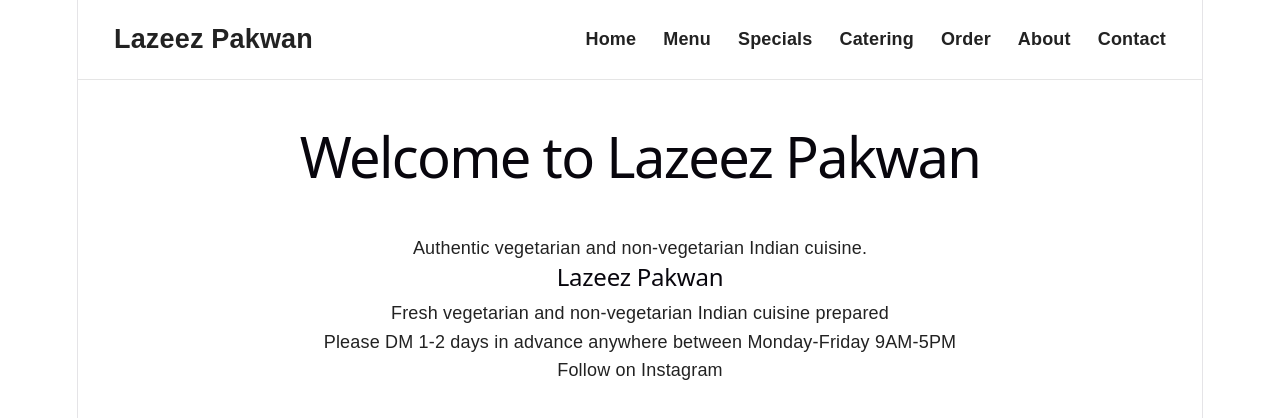
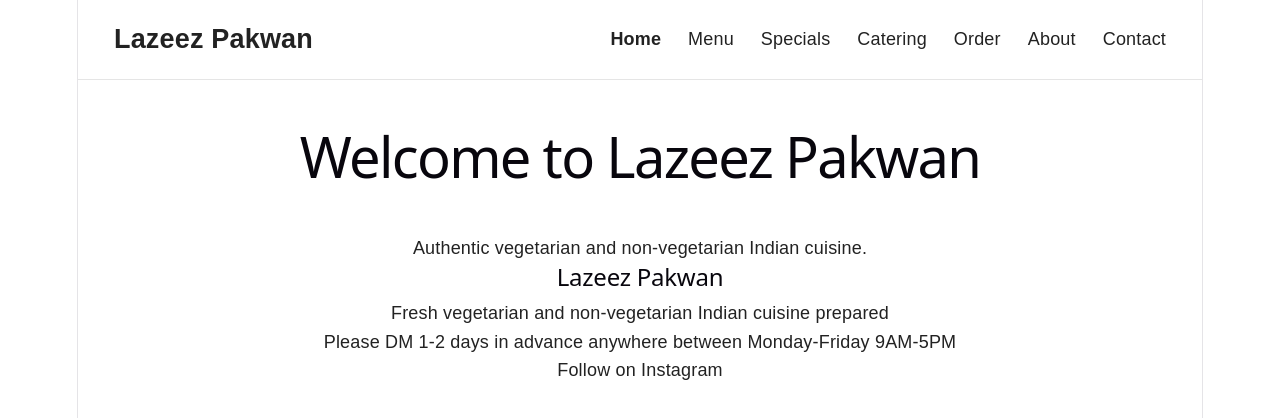
Before and after one commit to Agent610/Lazeez_Pakwan-Website, a React (Vite) app in the folder lazeez-pakwan/: page / in a window 1280 px wide. Shown: the top 418 px of the page. Built offline with nearby package versions, Linux system fonts and the light colour scheme.

Commit message:
Only job left get client's information responsive design, CSS work, and deploy completion 75%

```diff
--- a/lazeez-pakwan/index.html
+++ b/lazeez-pakwan/index.html
@@ -4,7 +4,7 @@
     <meta charset="UTF-8" />
     <link rel="icon" type="image/svg+xml" href="/favicon.svg" />
     <meta name="viewport" content="width=device-width, initial-scale=1.0" />
-    <title>lazeez-pakwan</title>
+    <title>Lazeez-Pakwan</title>
   </head>
   <body>
     <div id="root"></div>
--- a/lazeez-pakwan/src/components/Navbar.jsx
+++ b/lazeez-pakwan/src/components/Navbar.jsx
@@ -15,27 +15,27 @@
           </li>
 
           <li>
-            <NavLink to="/">Menu</NavLink>
+            <NavLink to="/menu">Menu</NavLink>
           </li>
 
           <li>
-            <NavLink to="/">Specials</NavLink>
+            <NavLink to="/specials">Specials</NavLink>
           </li>
 
           <li>
-            <NavLink to="/">Catering</NavLink>
+            <NavLink to="/catering">Catering</NavLink>
           </li>
 
           <li>
-            <NavLink to="/">Order</NavLink>
+            <NavLink to="/order">Order</NavLink>
           </li>
 
           <li>
-            <NavLink to="/">About</NavLink>
+            <NavLink to="/about">About</NavLink>
           </li>
 
           <li>
-            <NavLink to="/">Contact</NavLink>
+            <NavLink to="/contact">Contact</NavLink>
           </li>
         </ul>
       </div>
--- a/lazeez-pakwan/src/pages/About.jsx
+++ b/lazeez-pakwan/src/pages/About.jsx
@@ -20,7 +20,7 @@
           delicious Indian food that everyone can enjoy.
         </p>
       </section>
-      ;
+
       <section>
         <h2>Our story</h2>
 
@@ -49,7 +49,7 @@
           ))}
         </ul>
       </section>
-      ;
+
       <section>
         <h2>Ready to Plan Your Next Event ?</h2>
 
@@ -61,7 +61,6 @@
 
         <button>Request Catering</button>
       </section>
-      ;
     </main>
   );
 }
--- a/lazeez-pakwan/src/pages/Catering.jsx
+++ b/lazeez-pakwan/src/pages/Catering.jsx
@@ -21,10 +21,7 @@
           Fresh Indian vegetarian and non-vegetarian cuisine prepared for
           gatherings, celebrations, and special events.
         </p>
-
-        <button>Request Catering</button>
       </section>
-      ;
       <section>
         <h2>Events We Cater</h2>
         <ul>
@@ -37,7 +34,6 @@
           Don't see your event listed ? No problem we will still cater it! :D
         </p>
       </section>
-      ;
       <section>
         <h2>How It Works</h2>
 
@@ -54,7 +50,6 @@
           <li>We'll confirm the details with you.</li>
         </ol>
       </section>
-      ;
       <section>
         <h2>Request Catering</h2>
         <form>
@@ -68,7 +63,6 @@
 
           <button type="submit">Submit Request</button>
         </form>
-        ;
       </section>
       {/* Instagram Section (GET THE LINK) */}
       <section>
@@ -81,7 +75,6 @@
 
         <button>Message us on Instagram</button>
       </section>
-      ;
     </main>
   );
 }
```
Also changed, not shown: lazeez-pakwan/src/pages/Order.jsx (+4 -4 lines).
